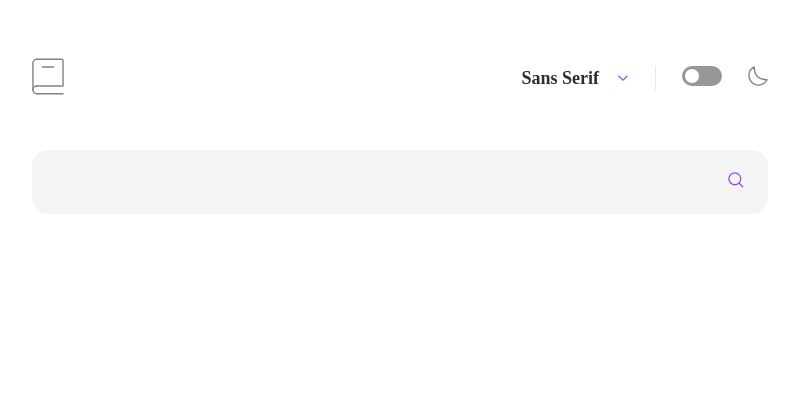
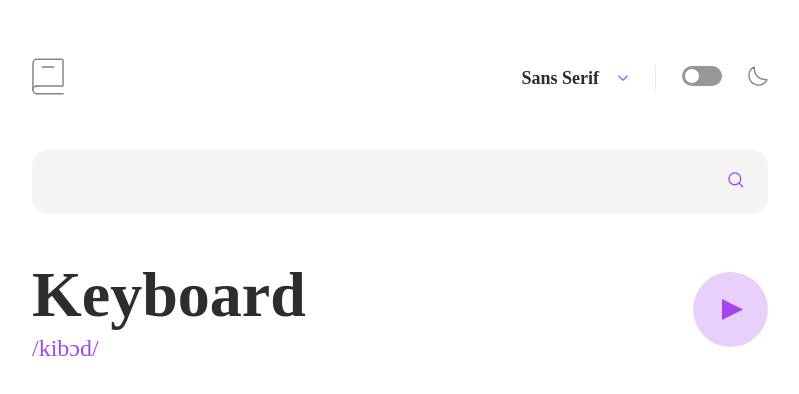
Before and after one commit to Wellinton-A/Dictionary-web-App, an Angular app: page / in a window 1280 px wide. Shown: the top 394 px of the page, without its empty margins (240-1039 px from the left). Built offline with nearby package versions, Linux system fonts and the light colour scheme.

Commit message:
feat: added div's border when input on focus

```diff
--- a/src/app/app.component.ts
+++ b/src/app/app.component.ts
@@ -30,6 +30,7 @@ import { DarkModeService } from './services/dark-mode.service';
           query('@darkModeSearchBarTxt', animateChild(), { optional: true }),
           query('@darkModeSearchBarBg', animateChild(), { optional: true }),
           query('@darkModeToggleRect', animateChild(), { optional: true }),
+          query('@darkModeText', animateChild(), { optional: true }),
           query('@darkModeMoonIcon', animateChild(), { optional: true }),
           query('@darkModeToggle', animateChild(), { optional: true }),
         ])
--- a/src/app/components/home/home.component.html
+++ b/src/app/components/home/home.component.html
@@ -1,4 +1,5 @@
 <app-header />
 <main>
   <search-bar />
+  <word-card />
 </main>
--- a/src/app/components/home/home.component.ts
+++ b/src/app/components/home/home.component.ts
@@ -3,13 +3,15 @@ import { HeaderComponent } from '../header/header.component';
 import { animate, state, style, transition, trigger } from '@angular/animations';
 import { DarkModeService } from '../../services/dark-mode.service';
 import { SearchBarComponent } from '../search-bar/search-bar.component';
+import { WordCardComponent } from '../word-card/word-card.component';
 
 @Component({
   selector: 'app-home',
   standalone: true,
   imports: [
     HeaderComponent,
-    SearchBarComponent
+    SearchBarComponent,
+    WordCardComponent
   ],
   templateUrl: './home.component.html',
   styleUrl: './home.component.scss'
--- a/src/app/components/search-bar/search-bar.component.scss
+++ b/src/app/components/search-bar/search-bar.component.scss
@@ -11,13 +11,19 @@
   align-items: center;
 
   margin: 51.5px auto 0;
-  padding: 20px 24px;
+  padding: 19px 23px;
 
   background-color: $tertiary-grey;
 
   max-width: 736px;
   border-radius: 16px;
+  border: solid 1px $tertiary-grey;
 
+  transition: border 0.5s;
+
+  &:focus-within {
+    border: solid 1px $purple;
+  }
 }
 
 .main-search {
@@ -33,6 +39,8 @@
   }
 }
 
+
+
 .search-icon {
   cursor: pointer;
 }
--- /dev/null
+++ b/src/app/components/word-card/word-card.component.html
@@ -0,0 +1,18 @@
+<section class="card-section">
+  <div class="dict-container">
+    <div class="play-word-container">
+      <div class="word">
+        <h2 class="heading-l" [@darkModeText]="darkMode()">Keyboard</h2>
+        <span class="phonetic heading-m">/kibɔd/</span>
+      </div>
+      <div class="play-container">
+        <svg class="play-icon" xmlns="http://www.w3.org/2000/svg" width="75" height="75" viewBox="0 0 75 75">
+          <g fill="#A445ED" fill-rule="evenodd">
+            <circle cx="37.5" cy="37.5" r="37.5" opacity=".25"/>
+            <path d="M29 27v21l21-10.5z"/>
+          </g>
+        </svg>
+      </div>
+    </div>
+  </div>
+</section>
--- /dev/null
+++ b/src/app/components/word-card/word-card.component.scss
@@ -0,0 +1,39 @@
+@import '../../../typograph.scss';
+@import '../../../color-variables.scss';
+
+.play-icon {
+  cursor: pointer;
+}
+
+.play-word-container {
+  display: flex;
+  justify-content: space-between;
+  align-items: center;
+
+  max-width: 736px;
+  margin: 0 auto;
+
+  .phonetic {
+    color: $purple;
+  }
+}
+
+.play-container {
+  position: relative;
+  width: 75px;
+  height: 75px;
+}
+
+.play-icon {
+  transition: fill 0.5s ease, opacity 0.5s ease;
+}
+
+.play-container:hover .play-icon circle {
+  fill: #A445ED;
+  opacity: 1;
+}
+
+.play-container:hover .play-icon path {
+  fill: #FFFFFF;
+  opacity: 1;
+}
--- /dev/null
+++ b/src/app/components/word-card/word-card.component.ts
@@ -0,0 +1,27 @@
+import { animate, state, style, transition, trigger } from '@angular/animations';
+import { Component, inject } from '@angular/core';
+import { DarkModeService } from '../../services/dark-mode.service';
+
+@Component({
+  selector: 'word-card',
+  standalone: true,
+  imports: [],
+  templateUrl: './word-card.component.html',
+  styleUrl: './word-card.component.scss',
+  animations: [
+    trigger('darkModeText', [
+      state('true', style({
+        color: '#FFFFFF'
+      })),
+      state('false', style({
+        color: '#2D2D2D'
+      })),
+      transition('false <=> true', animate('0.5s'))
+    ])
+  ]
+})
+export class WordCardComponent {
+  #darkModeService = inject(DarkModeService)
+
+  public darkMode = this.#darkModeService.getDarkMode
+}
```
